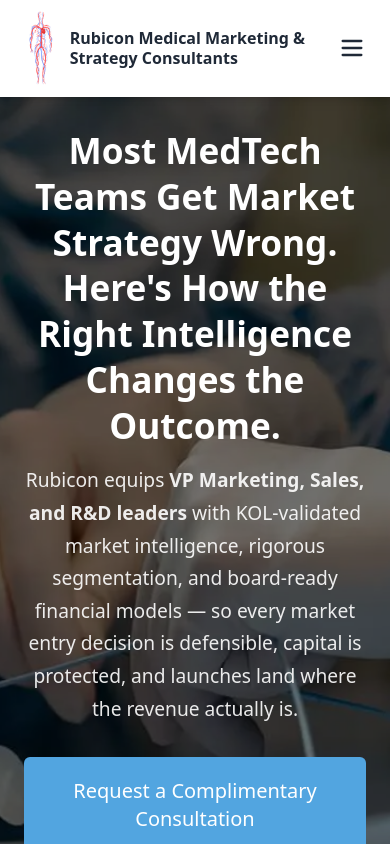
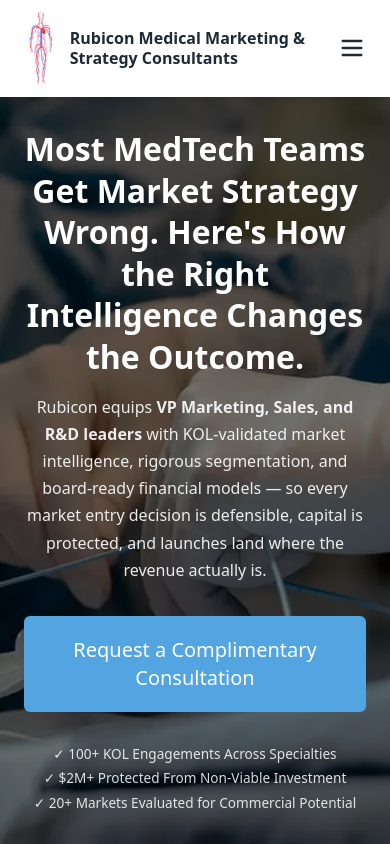
Before and after one commit to theanchorframe/Rubicon-med-frontend, a React (Vite) app: page / in a window 390 px wide. Shown: the top 844 px of the page. Built offline with nearby package versions, Linux system fonts and the light colour scheme.

Commit message:
Adjust hero copy and layout
Co-authored-by: theanchorframe <225102299+theanchorframe@users.noreply.github.com>

```diff
--- a/src/components/HeroSection.tsx
+++ b/src/components/HeroSection.tsx
@@ -30,8 +30,8 @@ const HeroSection = ({ onOpenConsultation }: HeroSectionProps) => {
               initial={mounted ? { opacity: 0, y: 20 } : false}
               animate={{ opacity: 1, y: 0 }}
               transition={{ delay: 0.4 }}
-              className="text-3xl sm:text-4xl md:text-5xl font-bold text-white"
-              style={{ fontSize: 'clamp(2.2rem, 4vw, 3.5rem)', lineHeight: '1.3' }}>
+              className="font-bold text-white text-center"
+              style={{ fontSize: 'clamp(2rem, 4vw, 3.5rem)', lineHeight: '1.3' }}>
               Most MedTech Teams Get Market Strategy Wrong. Here's How the Right Intelligence Changes the Outcome.
             </motion.h1>
 
@@ -39,8 +39,8 @@ const HeroSection = ({ onOpenConsultation }: HeroSectionProps) => {
               initial={mounted ? { opacity: 0 } : false}
               animate={{ opacity: 1 }}
               transition={{ delay: 0.6 }}
-              className="mx-auto font-medium"
-              style={{ color: "rgba(255,255,255,0.9)", fontSize: '1.2rem', lineHeight: '1.7', maxWidth: '900px' }}>
+              className="mx-auto font-medium text-center"
+              style={{ color: "rgba(255,255,255,0.9)", fontSize: 'clamp(1rem, 1.5vw, 1.2rem)', lineHeight: '1.7', maxWidth: '900px' }}>
               Rubicon equips <span className="font-semibold">VP Marketing, Sales, and R&D leaders</span> with KOL-validated market intelligence, rigorous segmentation, and board-ready financial models — so every market entry decision is defensible, capital is protected, and launches land where the revenue actually is.
             </motion.p>
 
@@ -57,9 +57,16 @@ const HeroSection = ({ onOpenConsultation }: HeroSectionProps) => {
                 Request a Complimentary Consultation
               </Button>
 
-              <p className="text-center" style={{ fontSize: '1rem', color: 'rgba(255,255,255,0.85)', marginTop: '16px' }}>
-                ✓ 100+ KOL Engagements Across Specialties&nbsp;&nbsp;|&nbsp;&nbsp;✓ $2M+ Protected From Non-Viable Investment&nbsp;&nbsp;|&nbsp;&nbsp;✓ 20+ Markets Evaluated for Commercial Potential
-              </p>
+              <div className="text-center md:flex md:justify-center md:gap-2" style={{ fontSize: 'clamp(0.85rem, 1.2vw, 1rem)', color: 'rgba(255,255,255,0.85)', marginTop: '16px' }}>
+                <p className="hidden md:flex md:items-center md:gap-2">
+                  ✓ 100+ KOL Engagements Across Specialties&nbsp;&nbsp;|&nbsp;&nbsp;✓ $2M+ Protected From Non-Viable Investment&nbsp;&nbsp;|&nbsp;&nbsp;✓ 20+ Markets Evaluated for Commercial Potential
+                </p>
+                <ul className="md:hidden space-y-1 list-none text-center">
+                  <li>✓ 100+ KOL Engagements Across Specialties</li>
+                  <li>✓ $2M+ Protected From Non-Viable Investment</li>
+                  <li>✓ 20+ Markets Evaluated for Commercial Potential</li>
+                </ul>
+              </div>
             </motion.div>
           </div>
         </motion.div>
```
